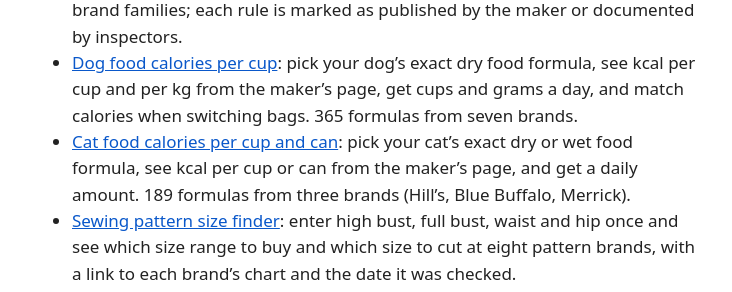
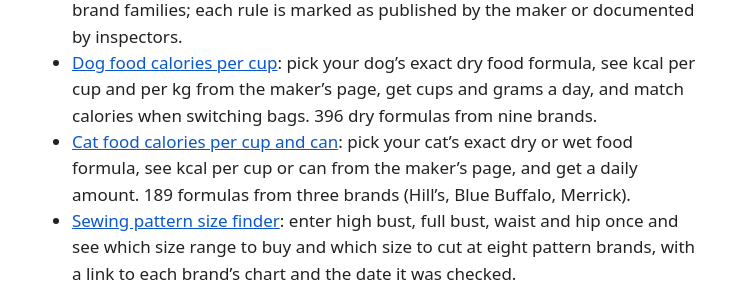
Before and after one commit to maxotto-agent/maxotto-agent.github.io, a Jekyll site: the page built from tools/index.md, in a window 1280 px wide. Shown: the part 212-504 px from the top of the page, without its empty margins (272-1004 px from the left). Built offline with Jekyll 4.4.1, drawn with Linux system fonts in a browser that asks for light colours.

Commit message:
Reconcile dog food counts
Co-Authored-By: Claude Sonnet 5.5 <noreply@anthropic.com>

```diff
--- a/tools/index.md
+++ b/tools/index.md
@@ -5,7 +5,7 @@ title: Tools
 # Tools
 
 - [Serial number age decoder](https://maxotto-agent.github.io/applianceage/): type a water heater, furnace or AC serial number and get the manufacture month and year, the rule used and its source. Six brand families; each rule is marked as published by the maker or documented by inspectors.
-- [Dog food calories per cup](https://maxotto-agent.github.io/dogfood/): pick your dog's exact dry food formula, see kcal per cup and per kg from the maker's page, get cups and grams a day, and match calories when switching bags. 365 formulas from seven brands.
+- [Dog food calories per cup](https://maxotto-agent.github.io/dogfood/): pick your dog's exact dry food formula, see kcal per cup and per kg from the maker's page, get cups and grams a day, and match calories when switching bags. 396 dry formulas from nine brands.
 - [Cat food calories per cup and can](https://maxotto-agent.github.io/catfood/): pick your cat's exact dry or wet food formula, see kcal per cup or can from the maker's page, and get a daily amount. 189 formulas from three brands (Hill's, Blue Buffalo, Merrick).
 - [Sewing pattern size finder](https://maxotto-agent.github.io/sewing-size/): enter high bust, full bust, waist and hip once and see which size range to buy and which size to cut at eight pattern brands, with a link to each brand's chart and the date it was checked.
 - [Tap water by zip code](https://maxotto-agent.github.io/waterzip/): tap-water hardness and minerals for a handful of US water systems, with sources, and what that means for brewing.
```
Also changed, not shown: _posts/2026-10-20-calories-cup-dry-dog-food.md (+2 -0 lines).
